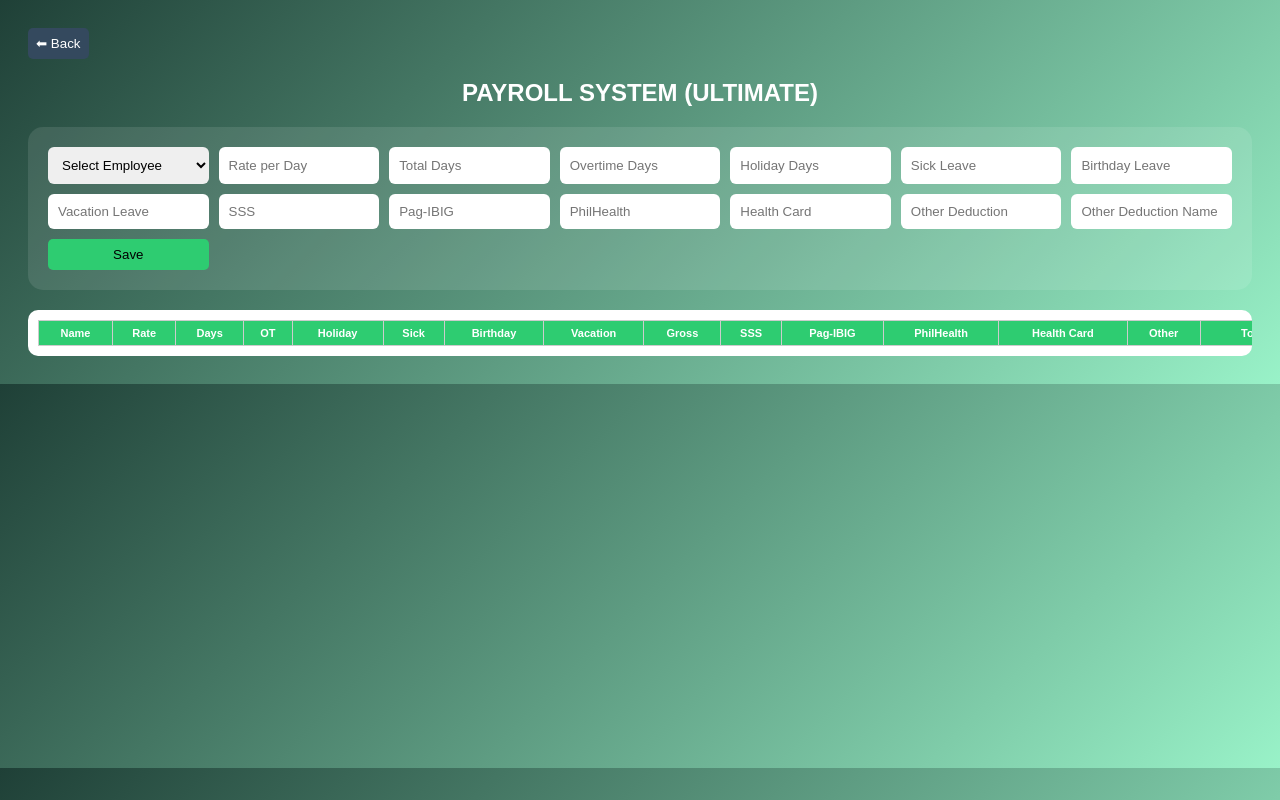
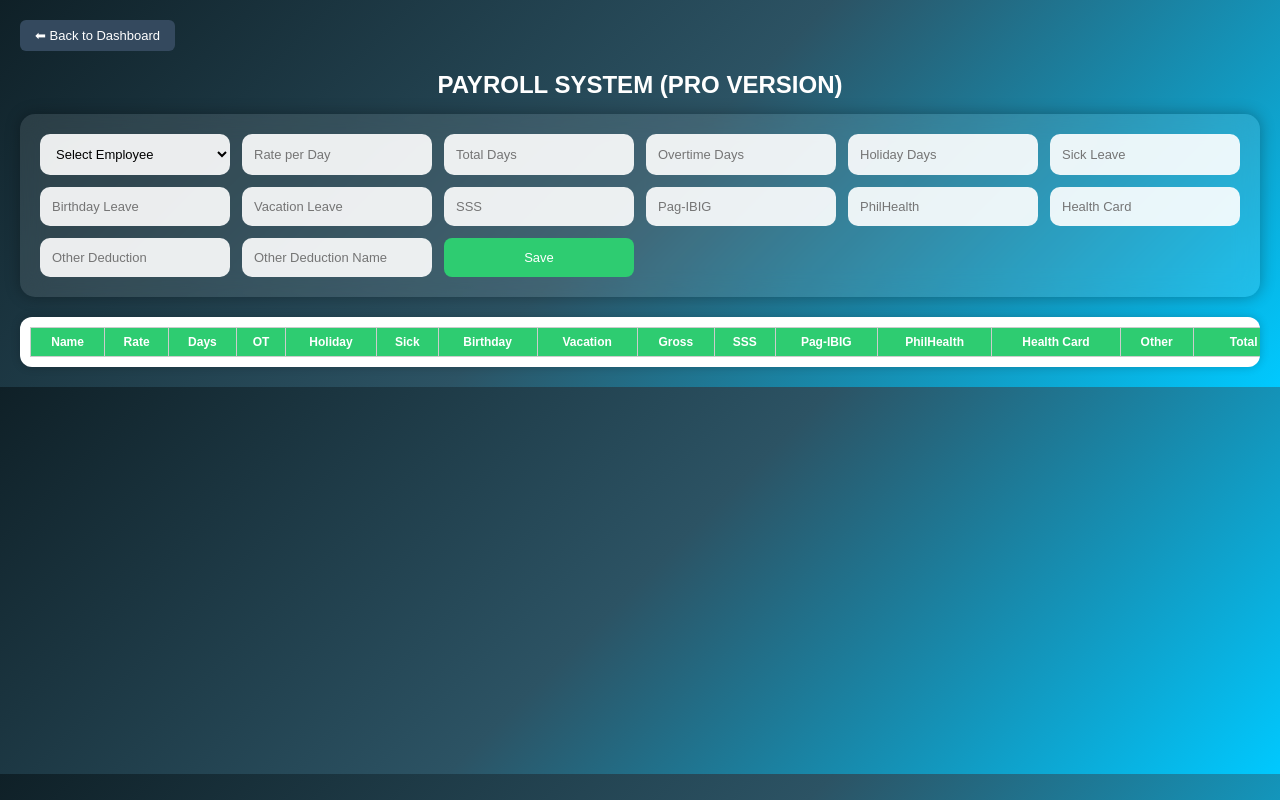
Before and after one commit to jhim24/HR-SYSTEM-1.0, a plain HTML site: page payroll.html in a window 1280 px wide. Drawn offline with Linux system fonts and the light colour scheme; sample sign-in values are in the browser's storage.

Commit message:
Update payroll.html

```diff
--- a/payroll.html
+++ b/payroll.html
@@ -4,81 +4,125 @@
   <title>Payroll System</title>
 
 <style>
+* {
+  box-sizing: border-box;
+  font-family: Arial;
+}
+
 body {
-  font-family: Arial;
-  background: linear-gradient(135deg, #1f4037, #99f2c8);
+  margin: 0;
+  background: linear-gradient(135deg, #0f2027, #2c5364, #00c9ff);
   padding: 20px;
   color: white;
 }
 
-h2 { text-align:center; }
+h2 {
+  text-align: center;
+  margin-bottom: 15px;
+}
 
-.top-bar { margin-bottom:10px; }
+/* TOP BAR */
+.top-bar {
+  margin-bottom: 10px;
+}
 
 .back-btn {
-  background:#34495e;
-  color:white;
-  padding:8px;
-  border:none;
-  border-radius:5px;
-  cursor:pointer;
+  background: #34495e;
+  color: white;
+  padding: 8px 15px;
+  border-radius: 6px;
+  border: none;
+  cursor: pointer;
+  transition: 0.3s;
 }
 
+.back-btn:hover {
+  background: #2c3e50;
+}
+
+/* CARD */
 .card {
   background: rgba(255,255,255,0.1);
+  backdrop-filter: blur(12px);
   padding: 20px;
   border-radius: 15px;
   margin-bottom: 20px;
+  box-shadow: 0 0 15px rgba(0,0,0,0.3);
 }
 
+/* FORM GRID */
 .form {
-  display:grid;
-  grid-template-columns: repeat(auto-fit, minmax(150px,1fr));
-  gap:10px;
+  display: grid;
+  grid-template-columns: repeat(auto-fit, minmax(170px,1fr));
+  gap: 12px;
 }
 
+/* INPUT STYLE */
 input, select {
-  padding:10px;
-  border:none;
-  border-radius:6px;
+  padding: 12px;
+  border-radius: 10px;
+  border: none;
+  outline: none;
+  font-size: 13px;
+  background: rgba(255,255,255,0.9);
+  transition: 0.3s;
 }
 
-button {
-  padding:8px;
-  border:none;
-  border-radius:5px;
-  cursor:pointer;
+/* FOCUS EFFECT */
+input:focus, select:focus {
+  box-shadow: 0 0 8px #00c9ff;
+  transform: scale(1.02);
 }
 
-.save { background:#2ecc71; }
-.update { background:#f39c12; }
-.cancel { background:#7f8c8d; }
-.delete { background:#e74c3c; }
+/* BUTTON BASE */
+button {
+  padding: 10px;
+  border-radius: 8px;
+  border: none;
+  font-size: 13px;
+  cursor: pointer;
+  transition: 0.3s;
+}
+
+/* BUTTON COLORS */
+.save { background: #2ecc71; color: white; }
+.update { background: #f39c12; color: white; }
+.cancel { background: #7f8c8d; color: white; }
+.delete { background: #e74c3c; color: white; }
+
+/* BUTTON HOVER */
+button:hover {
+  transform: scale(1.05);
+  opacity: 0.9;
+}
 
 /* TABLE */
 .table-box {
-  background:white;
-  color:black;
-  border-radius:10px;
-  padding:10px;
-  overflow-x:auto;
+  background: white;
+  border-radius: 12px;
+  padding: 10px;
+  color: black;
+  overflow-x: auto;
+  box-shadow: 0 0 10px rgba(0,0,0,0.2);
 }
 
 table {
   border-collapse: collapse;
-  min-width:1500px;
+  min-width: 1500px;
 }
 
 th, td {
-  border:1px solid #ccc;
-  padding:6px;
-  text-align:center;
-  font-size:11px;
+  border: 1px solid #ccc;
+  padding: 7px;
+  text-align: center;
+  font-size: 12px;
 }
 
 th {
-  background:#2ecc71;
-  color:white;
+  background: #2ecc71;
+  color: white;
+  position: sticky;
+  top: 0;
 }
 </style>
 
@@ -92,10 +136,10 @@ if(localStorage.getItem("loggedIn") !== "true"){
 <body>
 
 <div class="top-bar">
-  <button class="back-btn" onclick="goBack()">⬅ Back</button>
+  <button class="back-btn" onclick="goBack()">⬅ Back to Dashboard</button>
 </div>
 
-<h2>PAYROLL SYSTEM (ULTIMATE)</h2>
+<h2>PAYROLL SYSTEM (PRO VERSION)</h2>
 
 <div class="card">
   <div class="form">
@@ -156,7 +200,6 @@ if(localStorage.getItem("loggedIn") !== "true"){
 <script>
 let employees = JSON.parse(localStorage.getItem("employees")) || [];
 let payroll = JSON.parse(localStorage.getItem("payroll")) || [];
-
 let editIndex = -1;
 
 /* BACK */
@@ -203,7 +246,6 @@ function savePayroll(){
   if(i==="") return alert("Select employee");
 
   let name = employees[i].fname + " " + employees[i].lname;
-
   let c = compute();
 
   payroll.push({
```
